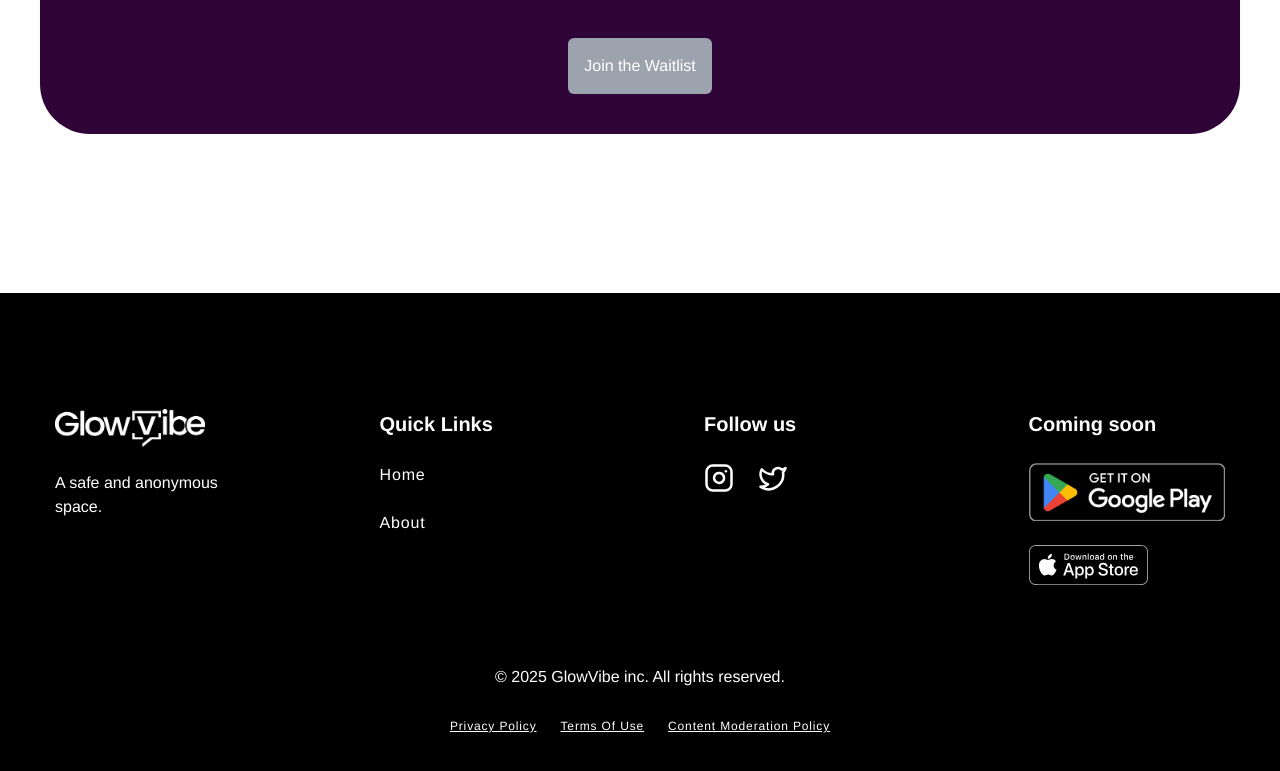
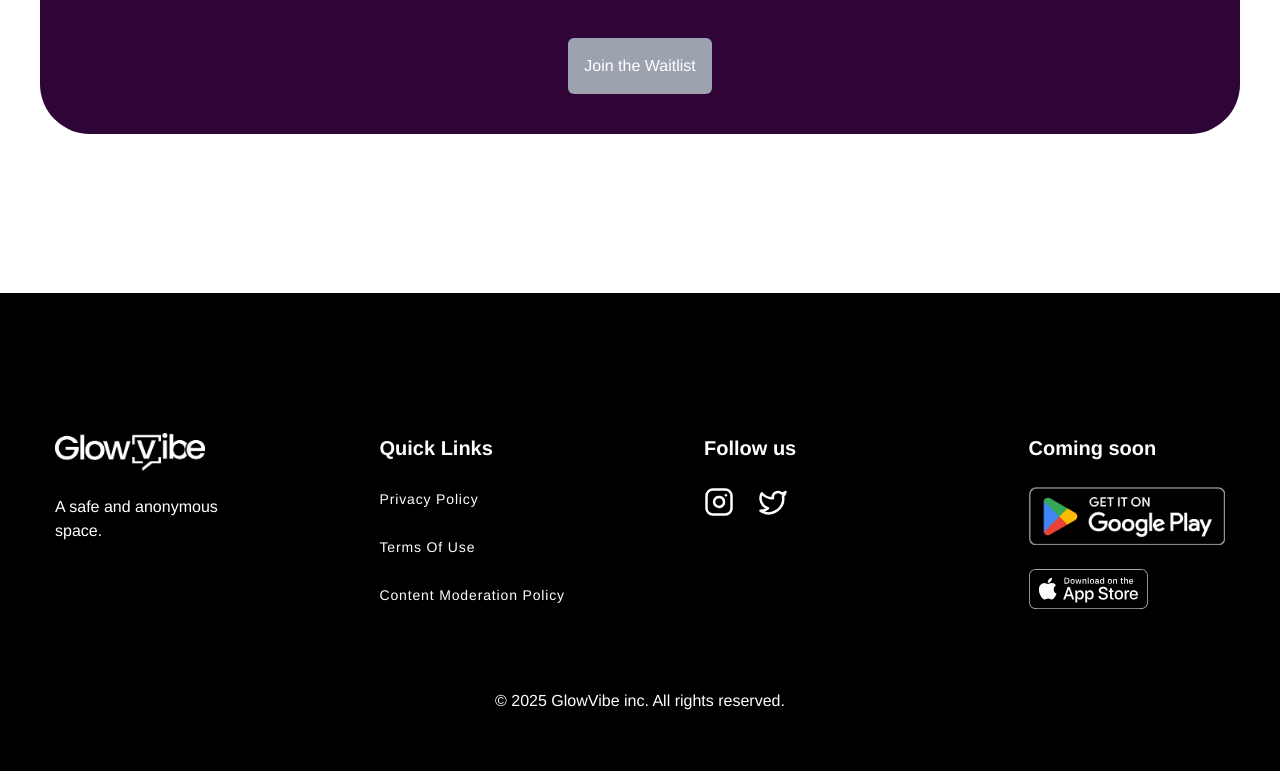
Before and after one commit to MatriksHub/glowvibe-landing, a Next.js app: page / in a window 1280 px wide. Shown: the part 2117-2888 px from the top of the page. Built offline with nearby package versions, Linux system fonts and the light colour scheme.

Commit message:
fix: footer policy links

```diff
--- a/src/components/Footer.tsx
+++ b/src/components/Footer.tsx
@@ -30,7 +30,7 @@ function Footer() {
                 Quick Links
               </h3>
               <ul className='flex flex-col items-start justify-start gap-6'>
-                <li className='capitalize'>
+                {/* <li className='capitalize'>
                   <Link href='/' legacyBehavior>
                     <a >
                       Home
@@ -41,6 +41,27 @@ function Footer() {
                   <Link href='#about' legacyBehavior>
                     <a target='_blank'>
                       About
+                    </a>
+                  </Link>
+                </li> */}
+                <li className='capitalize'>
+                  <Link href='/privacy-policy' legacyBehavior>
+                    <a target='_blank' className='text-white/50 text-[14px]'>
+                      Privacy Policy
+                    </a>
+                  </Link>
+                </li>
+                <li className='capitalize'>
+                  <Link href='/terms-of-use' legacyBehavior>
+                    <a target='_blank' className='text-white/50 text-[14px]'>
+                      Terms of use
+                    </a>
+                  </Link>
+                </li>
+                <li className='capitalize'>
+                  <Link href='/content-moderation-policy' legacyBehavior>
+                    <a target='_blank'className='text-white/50 text-[14px]'>
+                      Content Moderation Policy
                     </a>
                   </Link>
                 </li>
@@ -100,11 +121,11 @@ function Footer() {
                 </div>
             </div>
           </div>
-          <div className='flex flex-col gap-6 items-center justify-center'>
+          <div className='flex items-center justify-center'>
             <p>
               © 2025 GlowVibe inc. All rights reserved.
             </p>
-            <ul className='flex flex-row items-center justify-centr gap-6'>
+            {/* <ul className='flex flex-row items-center justify-centr gap-6'>
               <li className='capitalize'>
                 <Link href='/privacy-policy' legacyBehavior>
                   <a target='_blank' className='text-white/50 text-[12px] underline'>
@@ -126,7 +147,7 @@ function Footer() {
                   </a>
                 </Link>
               </li>
-            </ul>
+            </ul> */}
           </div>
         </footer>
       </div>
```
